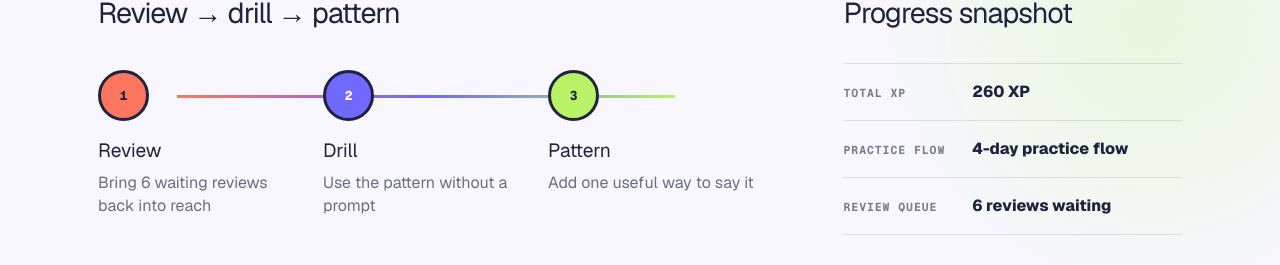
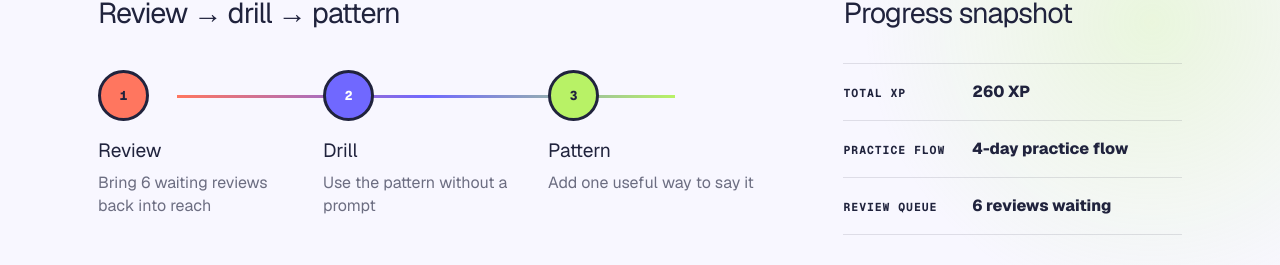
Before and after one commit to sleuthy-sloth/VerbaLibera, a Next.js app: page / in a window 1280 px wide. Shown: the part 826-1091 px from the top of the page. Built offline with nearby package versions, Linux system fonts and the light colour scheme.

Commit message:
fix: increase dashboard metric contrast

```diff
--- a/src/components/dashboard/DailyPathDashboard.tsx
+++ b/src/components/dashboard/DailyPathDashboard.tsx
@@ -115,17 +115,17 @@ export function DailyPathDashboard({ progress }: DailyPathDashboardProps) {
 
         <dl className={styles.metrics}>
           <div>
-            <dt>Total XP</dt>
+            <dt className={styles.metricLabel}>Total XP</dt>
             <dd>{progress.xp} XP</dd>
           </div>
           <div>
-            <dt>Practice flow</dt>
+            <dt className={styles.metricLabel}>Practice flow</dt>
             <dd>
               <p>{progress.practiceFlowDays}-day practice flow</p>
             </dd>
           </div>
           <div>
-            <dt>Review queue</dt>
+            <dt className={styles.metricLabel}>Review queue</dt>
             <dd>
               <p>
                 {progress.dueReviewCount === 0
--- a/src/components/dashboard/dashboard.module.css
+++ b/src/components/dashboard/dashboard.module.css
@@ -280,12 +280,15 @@
 }
 
 .metrics dt {
-  color: color-mix(in srgb, var(--ink) 58%, transparent);
   font-family: var(--font-utility);
   font-size: 0.72rem;
   font-weight: 700;
   letter-spacing: 0.08em;
   text-transform: uppercase;
+}
+
+.metricLabel {
+  color: var(--ink);
 }
 
 .metrics dd {
```
Also changed, not shown: .superpowers/sdd/2026-08-31-gamified-dashboard-and-local-voice/task-3-report.md, 1 other file (tests, documents, lock files or other folders).
